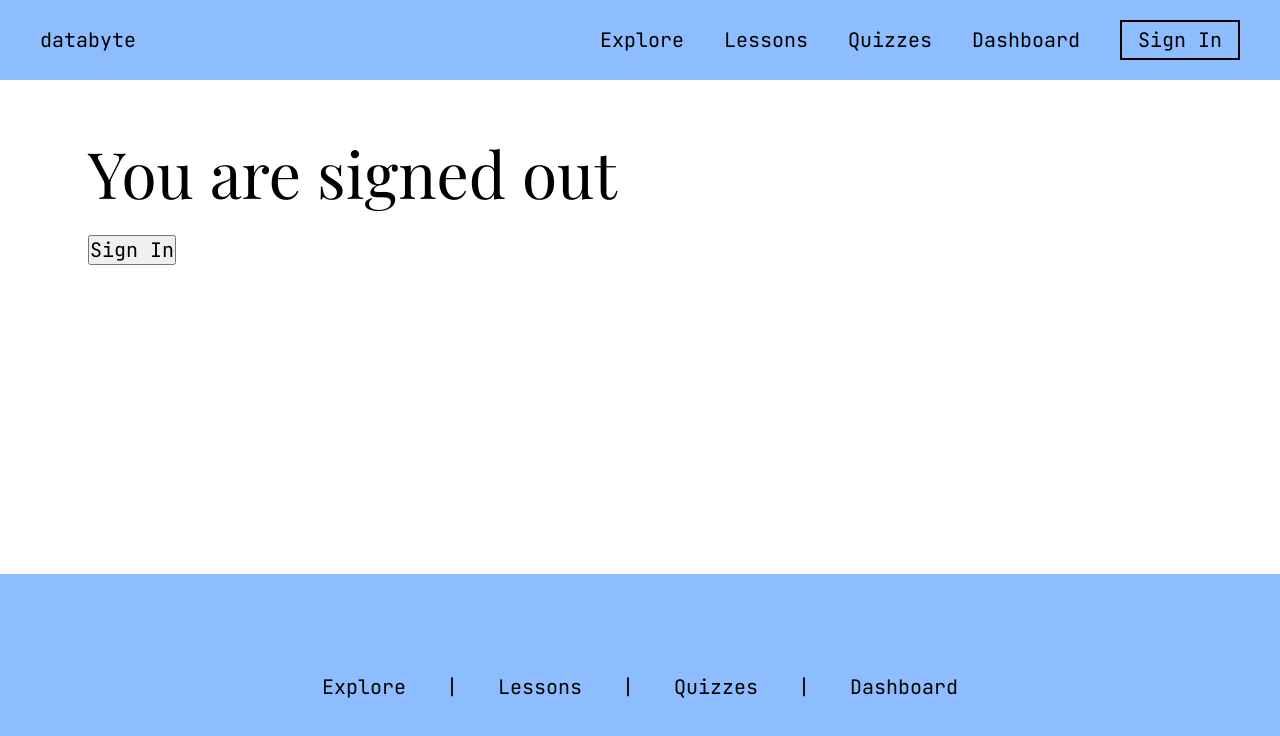
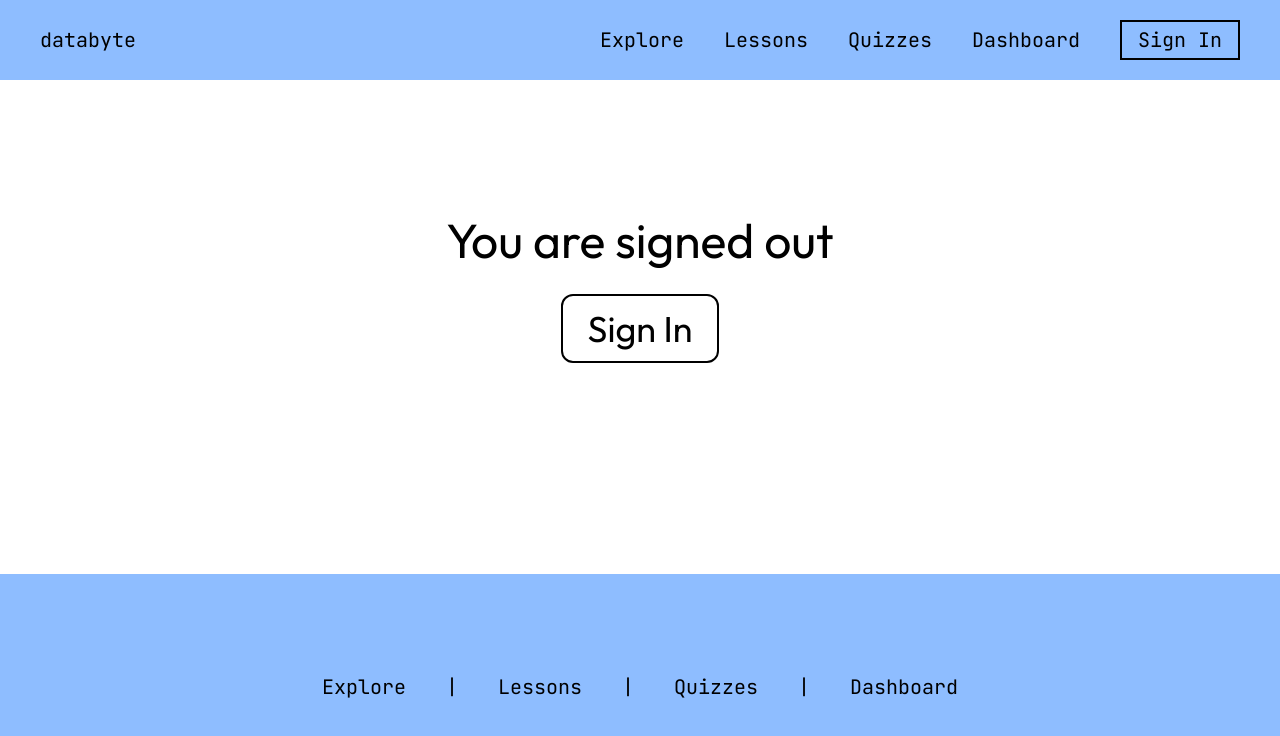
Before and after one commit to Sopy9/databyte, a React (Create React App) app in the folder frontend/: page /dashboard in a window 1280 px wide. Shown: the top 736 px of the page. Built offline with nearby package versions, Linux system fonts and the light colour scheme.

Commit message:
added css for dashboard

```diff
--- /dev/null
+++ b/frontend/src/pages/Dashboard.css
@@ -0,0 +1,51 @@
+.signed-out {
+    text-align: center;
+    margin-top: 100px;
+}
+
+.signed-out h3 {
+  margin-bottom: 24px;
+}
+
+.dashboard-btn {
+    border: 2px solid black;
+    background-color: transparent;
+    padding: 10px 24px;
+    cursor: pointer;
+    border-radius: 12px;
+    font-family: "Outfit";
+    font-size: 36px;
+
+}
+
+.dashboard-btn:hover {
+    background-color: #E6E6E6;
+}
+
+.dashboard-card {
+  border: 2px solid black;
+  padding: 40px;
+  margin-top: 40px;
+  width: 100%;
+  margin-bottom: 120px;
+}
+
+.progress-track {
+  width: 100%;
+  height: 24px;
+  background-color: #ffffff;
+  border: 2px solid black;
+  border-radius: 12px;
+}
+
+.progress-fill {
+  height: 100%;
+  background-color: #AFFFB8;
+
+  border-radius: 12px;
+}
+
+h4 {
+    margin-top: 12px;
+    margin-bottom: 12px;
+}
--- a/frontend/src/pages/Dashboard.js
+++ b/frontend/src/pages/Dashboard.js
@@ -1,9 +1,12 @@
 import { useState, useEffect } from 'react';
 import { useNavigate } from 'react-router-dom';
 import { supabase } from '../supabaseClient';
+import './Dashboard.css';
 
 function Dashboard() {
   const [user, setUser] = useState(null);
+  // const [user, setUser] = useState({ email: "sophie@berkeley.edu" });
+
   const navigate = useNavigate();
 
   useEffect(() => {
@@ -19,9 +22,9 @@ function Dashboard() {
 
   if (!user) {
     return (
-      <div className="container">
-        <h2>You are signed out</h2>
-        <button onClick={() => navigate('/signin')}>Sign In</button>
+      <div className="container signed-out">
+        <h3>You are signed out</h3>
+        <button className="dashboard-btn" onClick={() => navigate('/signin')}>Sign In</button>
       </div>
     );
   }
@@ -30,14 +33,17 @@ function Dashboard() {
     <div className="container">
       <div>
         <h1>Dashboard</h1>
-        <div>
-          <h2>Welcome back, {user.email}!</h2>
-          <p>Quiz Progress</p>
-          <div>
-            <progress value="1" max="10" />
-            <span>1/10</span>
-          </div>
-          <button onClick={handleSignOut}>Sign Out</button>
+        <div className="dashboard-card">
+          <h3>Welcome back, {user.email}!</h3>
+          <h4 className="progress-label">Quiz Progress</h4>
+          <div className="progress-row">
+            <div className="progress-track">
+              <div className="progress-fill" style={{ width: '10%' }}></div>
+            </div>
+              <span>1/10</span>
+            </div>
+            <br />
+          <button className="dashboard-btn" onClick={handleSignOut}>Sign Out</button>
         </div>
       </div>
     </div>
--- a/frontend/src/pages/Module.css
+++ b/frontend/src/pages/Module.css
@@ -42,3 +42,7 @@
     margin-top: 120px;
     margin-bottom: 300px;
 }
+
+.coming-soon h3 {
+    margin-bottom: 12px;
+}
```
